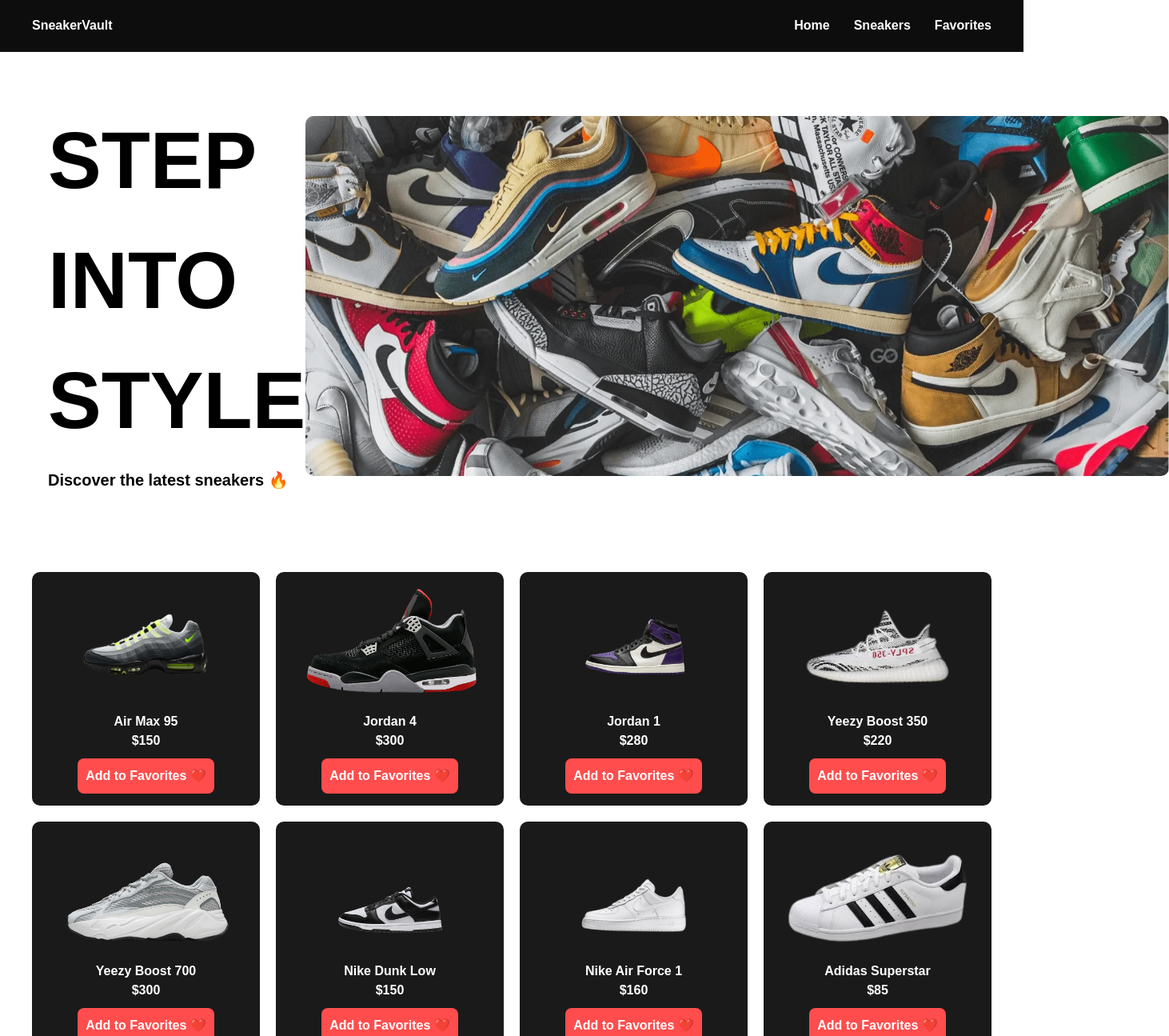
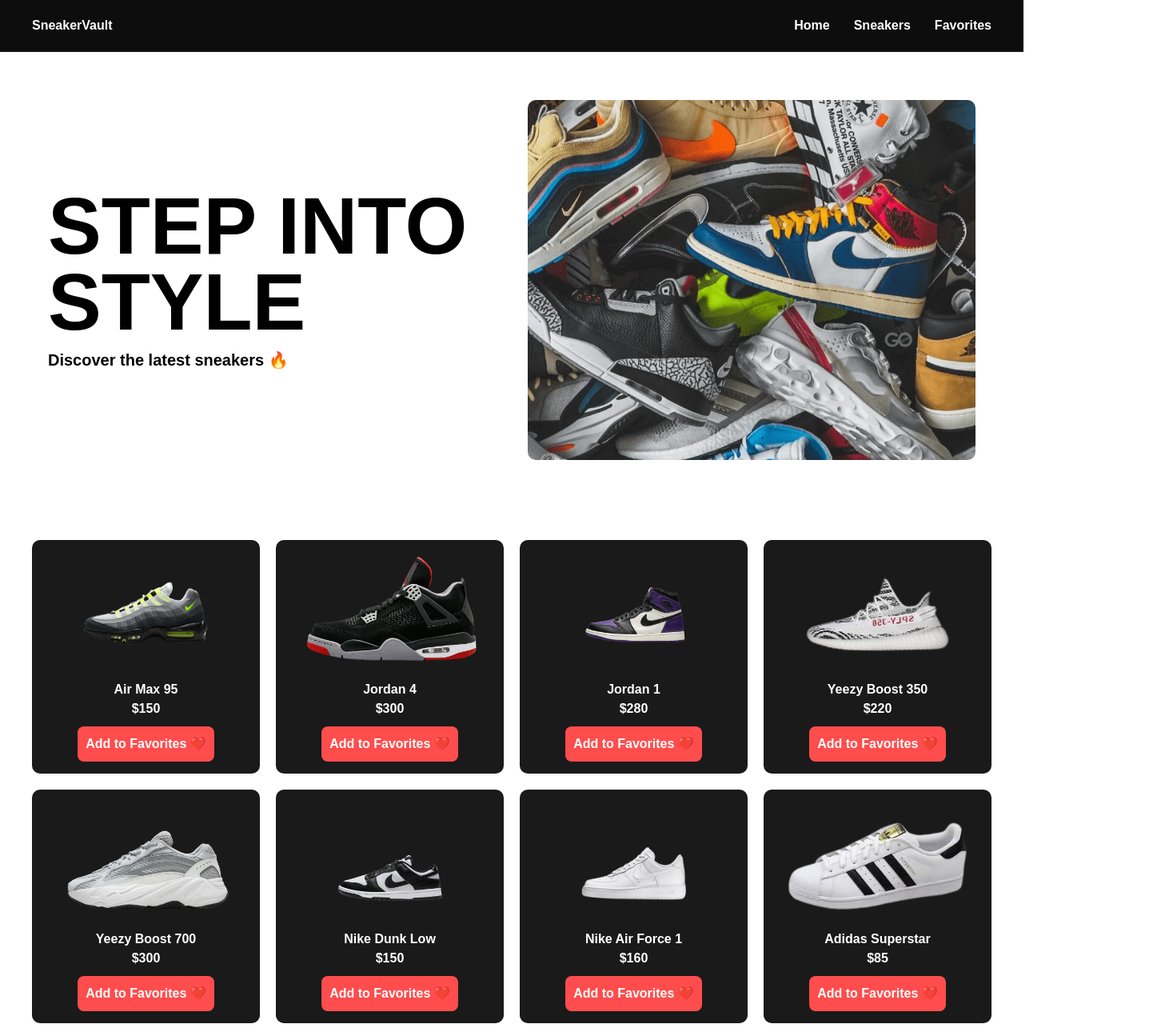
Before and after one commit to angelysmael/sneaker-vault, a Next.js app: page /sneaker-vault/ in a window 1280 px wide. Shown: the top 1295 px of the page at 80% size, 1462 px wide, since content can reach past the window. Built offline with nearby package versions, Linux system fonts and the light colour scheme.

Commit message:
Refactor layout and image handling in page.js

```diff
--- a/app/page.js
+++ b/app/page.js
@@ -22,9 +22,11 @@
           alignItems: "center",
           justifyContent: "space-between",
           padding: "60px",
+          gap: "40px",
+          flexWrap: "wrap",
         }}
       >
-        <div>
+        <div style={{ flex: "1 1 400px" }}>
           <h1
             style={{
               fontSize: "100px",
@@ -32,10 +34,12 @@
               color: "#000000",
               fontWeight: "bold",
               fontFamily: "Arial, sans-serif",
+              lineHeight: "0.95",
             }}
           >
             STEP INTO <br /> STYLE
           </h1>
+
           <p
             style={{
               fontSize: "20px",
@@ -47,16 +51,28 @@
           </p>
         </div>
 
+        <div
+          style={{
+            flex: "1 1 400px",
+            display: "flex",
+            justifyContent: "center",
+          }}
+        >
           <img
-          src={`${process.env.NODE_ENV === "production" ? "/sneaker-vault" : ""}/sneaker.png`}
+            src={`${
+              process.env.NODE_ENV === "production" ? "/sneaker-vault" : ""
+            }/sneaker.png`}
             alt="Sneaker collage"
             style={{
               width: "100%",
+              maxWidth: "600px",
               height: "450px",
               objectFit: "cover",
               borderRadius: "10px",
+              display: "block",
             }}
           />
+        </div>
       </div>
 
       <div
@@ -65,24 +81,26 @@
           gridTemplateColumns: "repeat(4, 1fr)",
           gap: "20px",
           padding: "40px",
+          position: "relative",
+          zIndex: 2,
         }}
       >
-        {sneakers
-          .filter(Boolean)
-          .map((s) => (
+        {sneakers.filter(Boolean).map((s) => (
           <SneakerCard key={s.id} sneaker={s} />
         ))}
       </div>
 
       <img
-        src={`${process.env.NODE_ENV === "production" ? "/sneaker-vault" : ""}/sneaker.gif`}
+        src={`${
+          process.env.NODE_ENV === "production" ? "/sneaker-vault" : ""
+        }/sneaker.gif`}
         alt="Floating sneaker"
         style={{
           position: "absolute",
           bottom: "40px",
           right: "40px",
           width: "220px",
-          zIndex: 10,
+          zIndex: 1,
           pointerEvents: "none",
         }}
       />
```
Lines whose indentation alone changed are shown as unchanged.
